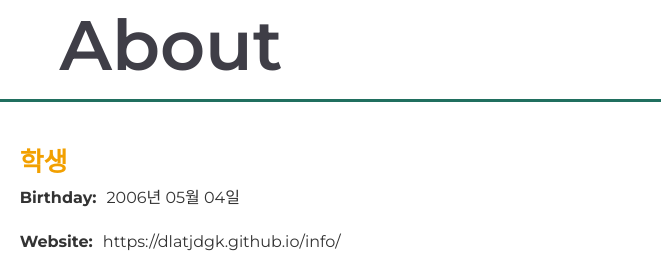
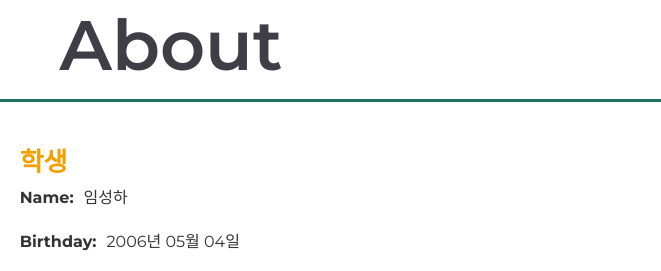
Before and after one commit to dlatjdgk/info, a plain HTML site: page index.html in a window 1280 px wide. Shown: the part 897-1168 px from the top of the page, 619-1280 px from the left. Drawn offline with Linux system fonts and the light colour scheme; a web font is replaced by a local one.

Commit message:
feat: Add name to about section

```diff
--- a/index.html
+++ b/index.html
@@ -76,6 +76,7 @@
               <div class="row">
                 <div class="col-lg-6">
                   <ul>
+                    <li><strong>Name:</strong> <span>임성하</span></li>
                     <li><strong>Birthday:</strong> <span>2006년 05월 04일</span></li>
                     <li><strong>Website:</strong> <span>https://dlatjdgk.github.io/info/</span></li>
                     <li><strong>Phone:</strong> <span>010-1234-5678</span></li>
```
